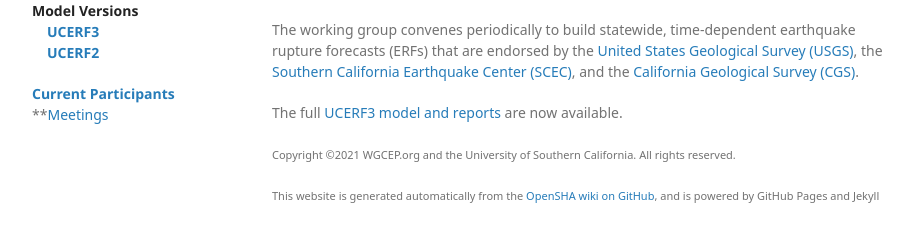
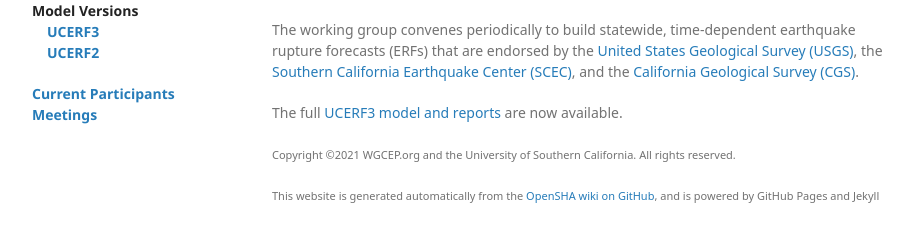
Before and after one commit to opensha/wgcep-website, a Jekyll site: the page built from index.md, in a window 1280 px wide. Shown: the part 183-425 px from the top of the page, without its empty margins (178-1091 px from the left). Built offline with Jekyll 4.4.1, drawn with Linux system fonts in a browser that asks for light colours; some web fonts are replaced; our own code applies the rules of GitHub Pages for plain Markdown files; a script that is not in the unit is left out.

Commit message:
automatic wiki-to-pages sync from opensha.usc.edu

```diff
--- a/_Sidebar.md
+++ b/_Sidebar.md
@@ -6,4 +6,4 @@
   * **[UCERF3](UCERF3)**
   * **[UCERF2](https://www.scec.org/research/ucerf2)**
 * **[Current Participants](Participants)**
-* **[Meetings](Meetings-and-Workshops)
+* **[Meetings](Meetings-and-Workshops)**
```
